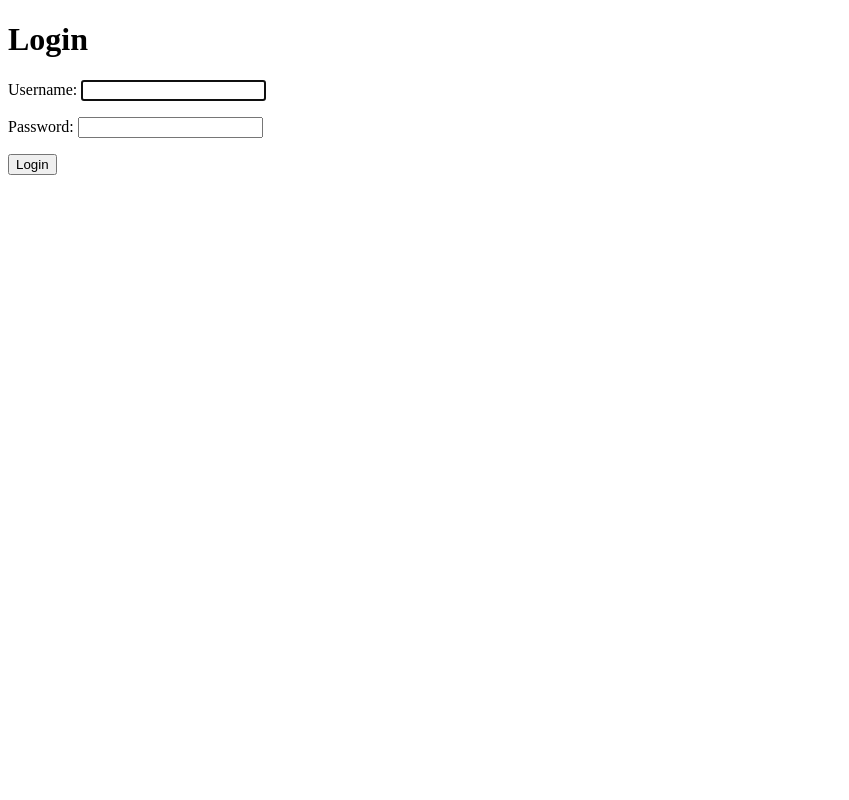
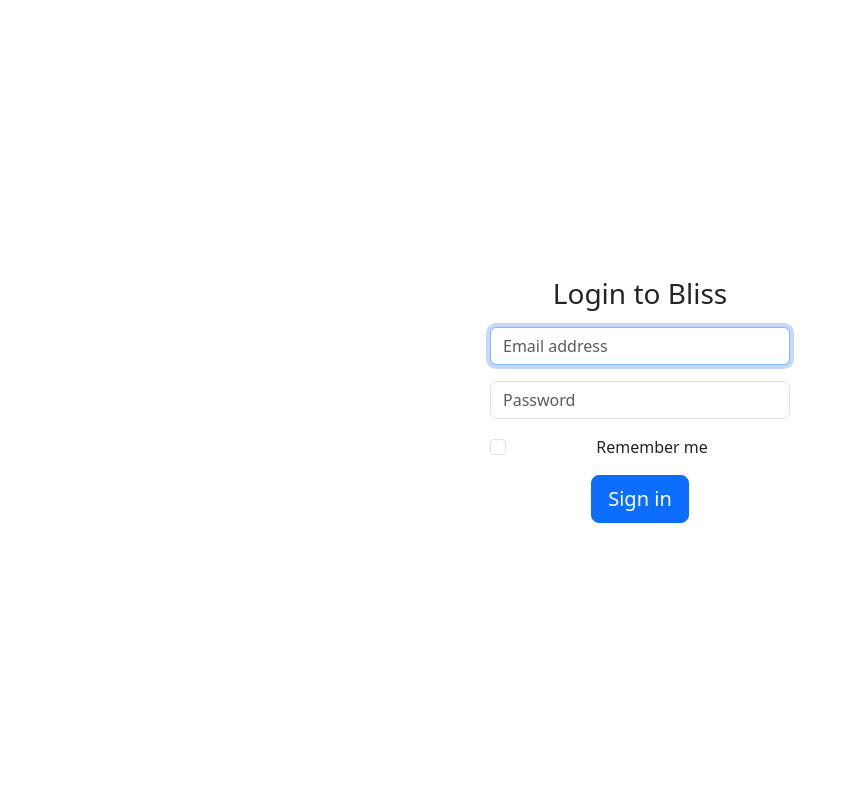
Before and after one commit to brayokenya/Bliss, a Django app: page /login in a window 1280 px wide. Shown: the whole page, without its empty margins (0-849 px from the left). Run offline with Django 4.2, Linux system fonts and the light colour scheme.

Commit message:
style login page

```diff
--- a/authentication/templates/login.html
+++ b/authentication/templates/login.html
@@ -1,15 +1,46 @@
 <!DOCTYPE html>
 <html lang="en">
   <head>
-    <meta charset="UTF-8" />
-    <meta name="viewport" content="width=device-width, initial-scale=1.0" />
-    <title>Login</title>
+    <meta charset="utf-8" />
+    <meta http-equiv="X-UA-Compatible" content="IE=edge" />
+    <meta name="viewport" content="width=device-width, initial-scale=1" />
+    <title>Signin</title>
+    <link
+      href="https://cdn.jsdelivr.net/npm/bootstrap@5.3.1/dist/css/bootstrap.min.css"
+      rel="stylesheet"
+    />
   </head>
-  <body>
-    <h1>Login</h1>
-    <form method="post">
-      {% csrf_token %} {{ login_form.as_p }}
-      <button type="submit">Login</button>
-    </form>
+  <body
+    class="d-flex justify-content-center align-items-center text-center"
+    style="min-height: 100vh"
+  >
+    <div class="container">
+      <form class="form-signin mx-auto" style="max-width: 300px">
+        <h1 class="h3 mb-3 font-weight-normal">Login to Bliss</h1>
+        {% csrf_token %}
+        <input
+          id="inputEmail"
+          class="form-control mb-3"
+          placeholder="Email address"
+          required=""
+          autofocus=""
+          type="email"
+        />
+        <input
+          id="inputPassword"
+          class="form-control mb-3"
+          placeholder="Password"
+          required=""
+          type="password"
+        />
+        <div class="form-check mb-3">
+          <input class="form-check-input" value="remember-me" type="checkbox" />
+          <label class="form-check-label"> Remember me </label>
+        </div>
+        <button class="btn btn-lg btn-primary btn-block" type="submit">
+          Sign in
+        </button>
+      </form>
+    </div>
   </body>
 </html>
```
